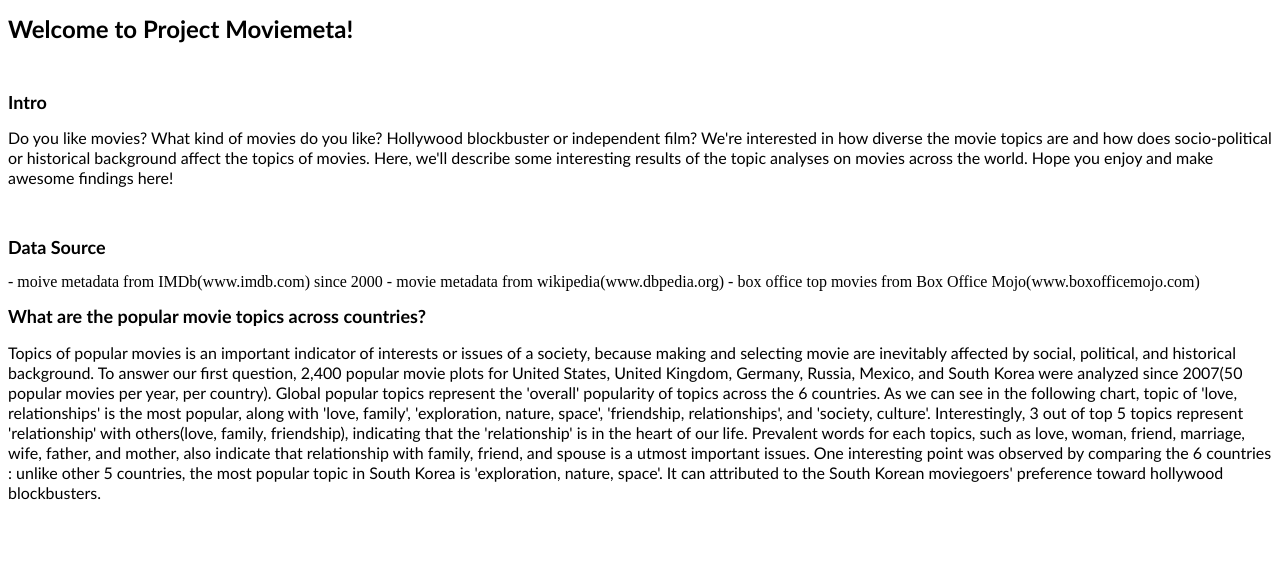
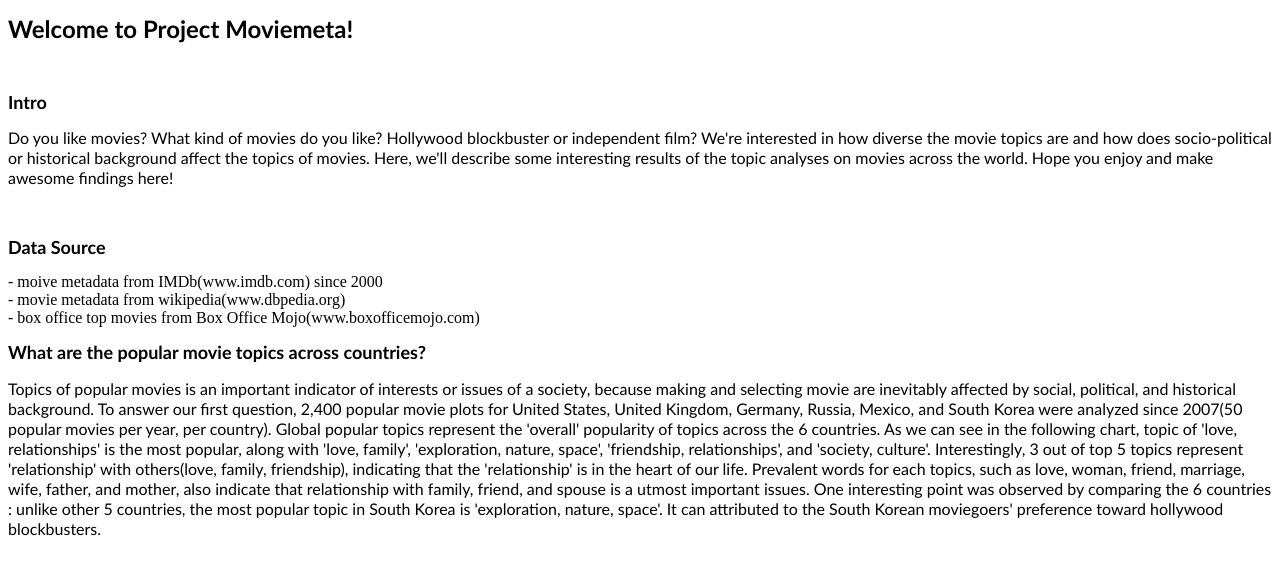
Before and after one commit to soorajmr/moviemeta_web, a plain HTML site: page index.html in a window 1280 px wide. Drawn offline with Linux system fonts and the light colour scheme.

Commit message:
Update index.html

```diff
--- a/index.html
+++ b/index.html
@@ -38,9 +38,9 @@ p  {
 <br>
 
 <h3><b>Data Source</b></h3>
-- moive metadata from IMDb(www.imdb.com) since 2000
-- movie metadata from wikipedia(www.dbpedia.org)
-- box office top movies from Box Office Mojo(www.boxofficemojo.com)
+- moive metadata from IMDb(www.imdb.com) since 2000<br>
+- movie metadata from wikipedia(www.dbpedia.org)<br>
+- box office top movies from Box Office Mojo(www.boxofficemojo.com)<br>
 
 
 <h3> <b>What are the popular movie topics across countries?</b></h3>
```
